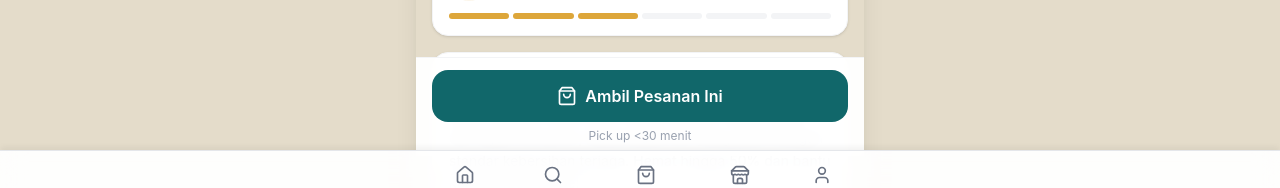
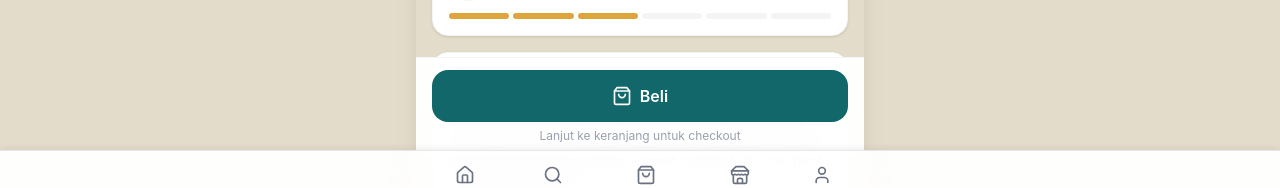
Before and after one commit to kemal-faza/lastbite-prototype, a React (Vite) app: page /product/1 in a window 1280 px wide. Shown: the part 592-780 px from the top of the page. Built offline with nearby package versions, Linux system fonts and the light colour scheme.

Commit message:
fix: change DetailProduct CTA to 'Beli' with add-to-cart flow
Rename button from 'Ambil Pesanan Ini' to 'Beli', adds to cart and navigates to /cart (consistent with ProductCard). Subtitle updated.

```diff
--- a/src/app/pages/DetailProduct.tsx
+++ b/src/app/pages/DetailProduct.tsx
@@ -262,13 +262,13 @@ export function DetailProduct() {
 			{/* Fixed bottom CTA */}
 			<div className="fixed bottom-13 left-0 right-0 max-w-md mx-auto bg-white/95 backdrop-blur-sm border-t border-gray-100 px-4 py-3 z-40">
 				<button
-					onClick={() => navigate(`/order/confirm/${product.id}`)}
+					onClick={() => { addItem({ id: product.id, name: product.name, store: product.store, price: product.discountedPrice, originalPrice: product.originalPrice, image: product.image }); navigate('/cart'); }}
 					className="w-full bg-[var(--primary)] text-white font-semibold py-3.5 rounded-2xl flex items-center justify-center gap-2 hover:bg-[var(--primary)]/90 active:scale-[0.98] transition-all">
 					<ShoppingBag className="w-5 h-5" />
-					Ambil Pesanan Ini
+					Beli
 				</button>
 				<p className="text-center text-gray-400 text-xs mt-1.5">
-					Pick up &lt;30 menit
+					Lanjut ke keranjang untuk checkout
 				</p>
 			</div>
 		</div>
```
